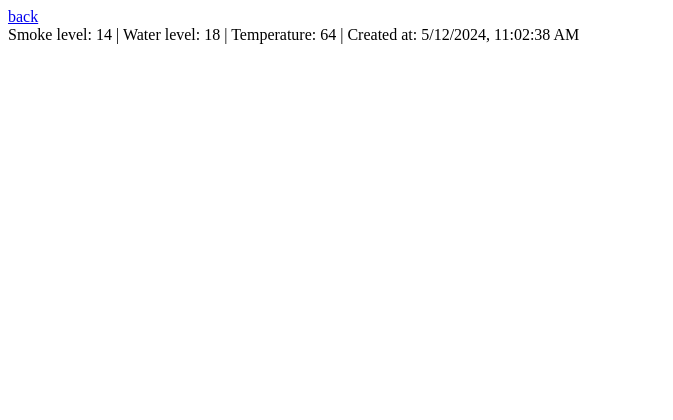
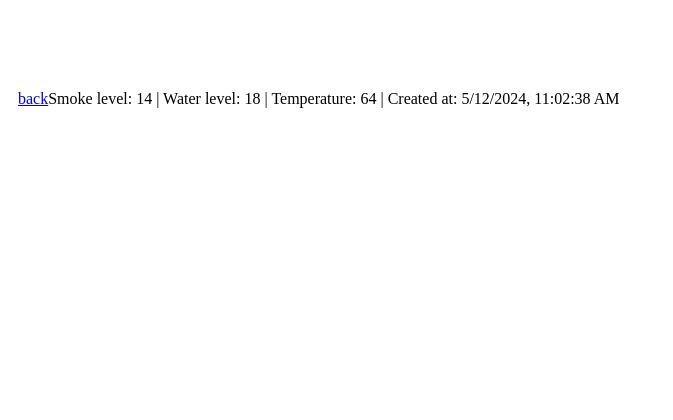
Before and after one commit to Daviddairot/shallom-project, a Django app: page /statistics/ in a window 1280 px wide. Shown: the top 420 px of the page, without its empty margins (0-673 px from the left). Run offline with Django 5.2, Linux system fonts and the light colour scheme; data comes from the database, SQL or seed files in the repository.

Commit message:
Update style.css

```diff
--- a/static/style.css
+++ b/static/style.css
@@ -1,3 +1,19 @@
+body{
+  display: flex;
+  position: absolute;
+  top:9vh;
+  padding: 10px;
+  height: auto;
+}
+.back{
+  position: absolute;
+  top:-3vh;
+  z-index: 3;
+  width: 10px;
+}
+.backimg{
+  width:12px;
+}
 footer{
   position: fixed;
   left: 0;
```
